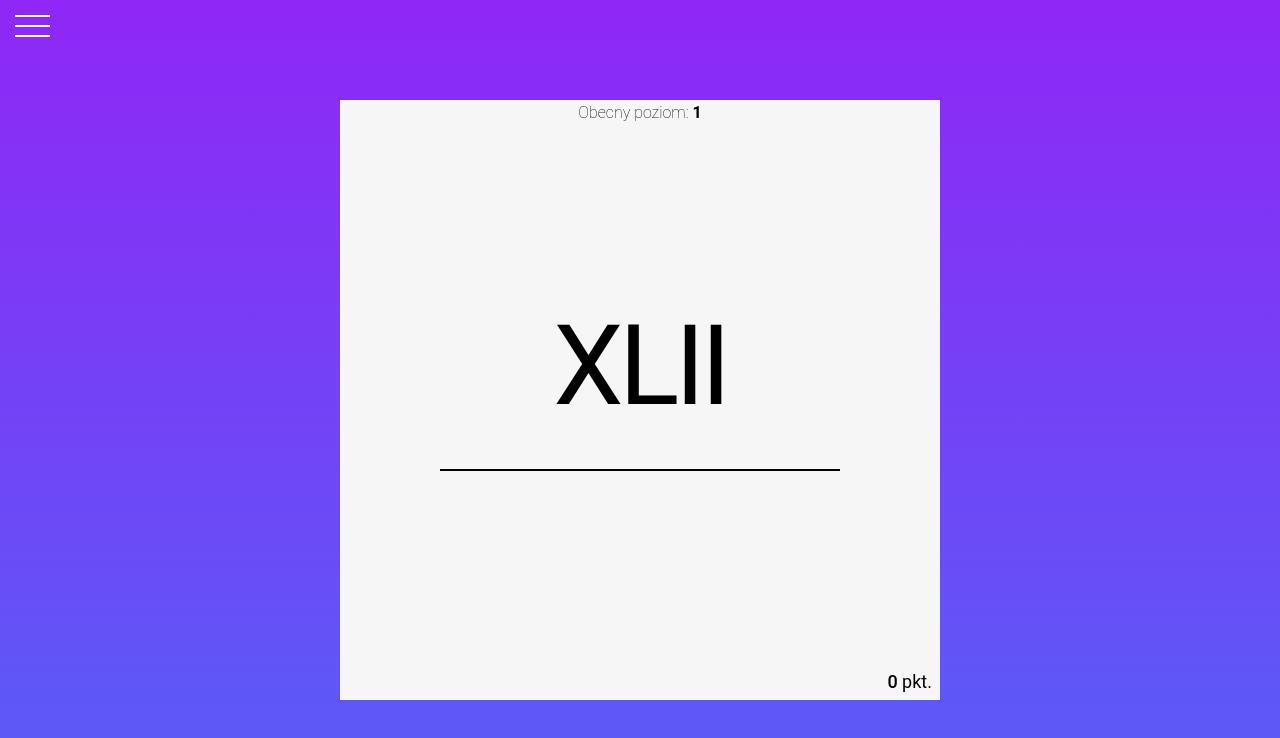
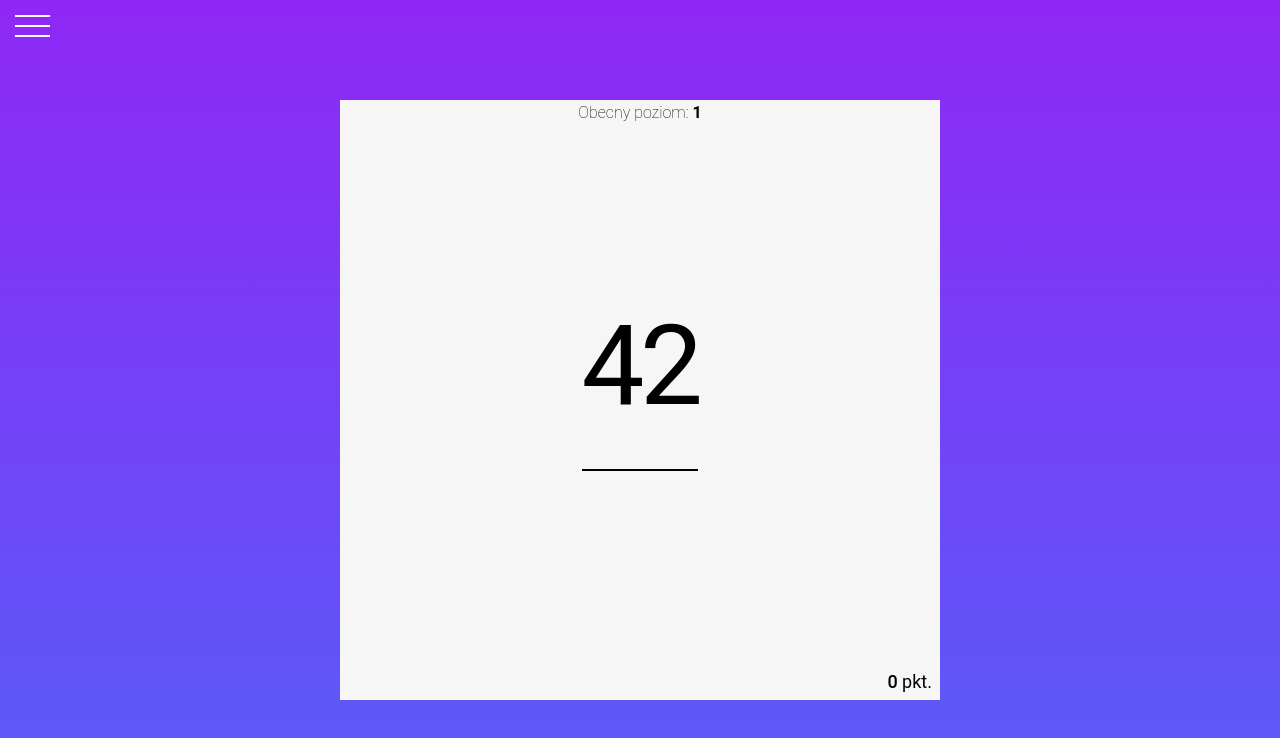
Before and after one commit to SoKamil/roman, a Vue app: page / in a window 1280 px wide. Both pictures are taken after a click on the button "GRAJ". Shown: the top 738 px of the page. Built offline with nearby package versions, Linux system fonts and the light colour scheme; a small style sheet from the web is missing.

Commit message:
merged riddle components into single one

```diff
--- a/src/App.vue
+++ b/src/App.vue
@@ -3,8 +3,9 @@
     <info-menu  v-show="!gameStarted" @startGame="startGame"></info-menu>
     <transition name="fade">
       <div :class="{'shake animated': animated}" @animationend="animated = false" v-if="gameStarted" v-show="!faded" id="mainCard">
-        <roman-riddle v-if="currentType==='roman'" @goodAnswer="goodAnswer" @badAnswer="badAnswer" v-bind:riddle="currentRiddle" class="riddle"></roman-riddle>
-        <arabic-riddle v-if="currentType==='arabic'" @goodAnswer="goodAnswer" @badAnswer="badAnswer" v-bind:riddle="currentRiddle" class="riddle"></arabic-riddle>
+        <!-- <roman-riddle v-if="currentType==='roman'" @goodAnswer="goodAnswer" @badAnswer="badAnswer" v-bind:riddle="currentRiddle" class="riddle"></roman-riddle>
+        <arabic-riddle v-if="currentType==='arabic'" @goodAnswer="goodAnswer" @badAnswer="badAnswer" v-bind:riddle="currentRiddle" class="riddle"></arabic-riddle> -->
+        <riddle :type="riddleType" @goodAnswer="goodAnswer" @badAnswer="badAnswer" :riddle="currentRiddle" class="riddle"></riddle>
       </div>
     </transition>
     <div id="bg" ref="bg">
@@ -41,9 +42,10 @@
 
 <script>
 import animatedNumber from './components/animatedNumber.vue'
-import arabicRiddle from './components/arabicRiddle.vue'
+// import arabicRiddle from './components/arabicRiddle.vue'
+// import romanRiddle from './components/romanRiddle.vue'
+import riddle from './components/riddle.vue'
 import infoMenu from './components/infoMenu.vue'
-import romanRiddle from './components/romanRiddle.vue'
 import progressBar from './components/progressBar.vue'
 import Howler from 'howler'
 const { Howl } = Howler
@@ -52,9 +54,10 @@ const { Howl } = Howler
 export default {
   name: 'app',
   components: {
-    arabicRiddle,
+    // arabicRiddle,
+    // romanRiddle,
+    riddle,
     infoMenu,
-    romanRiddle,
     progressBar,
     animatedNumber
   },
@@ -62,8 +65,8 @@ export default {
     return {
       amountToLevelUp: 4,
       gameStarted: false,
-      currentType: String,
-      currentRiddle: Number,
+      riddleType: String,
+      currentRiddle: '',
       level: 1,
       streak: 0,
       progress: 0,
@@ -139,6 +142,7 @@ export default {
       return Array(+digits.join("") + 1).join("M") + roman;
     },
     arabize (str) {
+        console.log('arabizing ' + str)
         str = str.toUpperCase();
         var validator = /^M*(?:D?C{0,3}|C[MD])(?:L?X{0,3}|X[CL])(?:V?I{0,3}|I[XV])$/,
         token = /[MDLV]|C[MD]?|X[CL]?|I[XV]?/g,
@@ -173,9 +177,10 @@ export default {
 
       this.prevRand = parseInt(rand)
       this.currentRiddle = parseInt(rand)
-      this.currentType = 'roman'
+      // this.currentType = 'roman'
+      this.randomBetween(0,1) === 0 ? this.riddleType = 'roman' : this.riddleType = 'arabic'
+      // this.riddleType = 'roman'
       // setTimeout(()=>this.randomBetween(0,1) === 0 ? this.currentType = 'roman' : this.currentType = 'arabic',10)
-      // this.randomBetween(0,1) === 0 ? this.currentType = 'roman' : this.currentType = 'arabic'
     },
     goodAnswer(){
       this.streak++
--- a/src/components/infoMenu.vue
+++ b/src/components/infoMenu.vue
@@ -8,7 +8,6 @@
             Punkty, jak i obecny poziom nie znikają po odświeżeniu strony, resetuje się natomiast licznik poprawnych pod rząd odpowiedzi.<br>
             Ściągawka znajduje się w lewym górnym rogu.<br>
             Powodzenia!
-
         </div>
         <div style="text-align: center;">
             <v-btn id="start" @click="startGame" large color="blue">GRAJ</v-btn>
--- /dev/null
+++ b/src/components/riddle.vue
@@ -0,0 +1,127 @@
+<template>
+    <!-- <riddle :type="riddleType" @goodAnswer="goodAnswer" @badAnswer="badAnswer" v-bind:riddle="currentRiddle" class="riddle"></riddle> -->
+    <!-- <roman-riddle v-if="currentType==='roman'" @goodAnswer="goodAnswer" @badAnswer="badAnswer" v-bind:riddle="currentRiddle" class="riddle"></roman-riddle> -->
+    <div>
+        <span class="riddleText" ref="riddleText">{{currentRiddle}}</span>
+        <!-- <v-text-field id="answerInArabic" class="answerInput" autofocus type="number" v-model="answer" @keyup.enter="guess" ref="questionInput"></v-text-field> -->
+        <v-text-field id="answerInput" autofocus v-model="answer" @keyup.enter="guess" ref="questionInput"></v-text-field>
+    </div>
+</template>
+
+<script>
+//
+export default {
+    props: ['type', 'riddle'],
+    data () {
+        return {
+            answer: null
+        }
+    },
+    computed: {
+        riddleArabized() {
+            return parseInt(this.riddle)
+        },
+        riddleRomanized () {
+            return this.$parent.romanize(this.riddle)
+        },
+        currentRiddle() {
+            return this.type == 'arabic' ? this.riddleArabized : this.riddleRomanized
+        },
+    },
+    watch: {
+        type(newVal) {
+            this.type = newVal
+        },
+        riddle(newVal) {
+            this.riddle = newVal
+            // this.riddleArabized = parseInt(this.riddle)
+            // this.riddleRomanized = this.$parent.romanize(this.riddle)
+        },
+        currentRiddle() {
+            this.$nextTick(()=>{
+                this.fixTextWidth()
+            })
+        }
+        // riddleRomanized() {
+        //     this.$nextTick(()=>{
+        //         this.fixTextWidth()
+        //     })
+        // }
+    },
+    created () {
+        this.$nextTick(() => {
+            this.$refs.questionInput.focus()
+            this.fixTextWidth()
+        })
+    },
+    methods: {
+        guess() {
+            if (this.type == 'arabic') {
+                console.log('arabic')
+                if (this.answer != null && this.answer.trim() == this.riddleRomanized) {
+                    console.log(`Good answer! ${this.answer} == ${this.riddleRomanized}`)
+                    this.$emit('goodAnswer')
+                }
+                else {
+                    console.log(`Bad answer! ${this.answer} != ${this.riddleRomanized}`)
+                    this.$emit('badAnswer')
+                }
+            } else if (this.type == 'roman') {
+                // console.log('roman')
+                // if (this.answer != null && this.answer.toUpperCase().trim() == this.riddleArabized) {
+                //     console.log(`Good answer! ${this.answer} == ${this.riddleArabized}`)
+                //     this.$emit('goodAnswer')
+                // }
+                // else {
+                //     console.log(`Bad answer! ${this.answer} != ${this.riddleArabized}`)
+                //     this.$emit('badAnswer')
+                // }
+                this.$emit('goodAnswer')
+            }
+
+            this.answer = null
+        },
+        fixTextWidth() {
+            var rt = this.$refs['riddleText']
+            var riddleTextWidth = rt.getBoundingClientRect().width
+            var bgWidth = this.$parent.$refs['bg'].getBoundingClientRect().width
+            var bgMargin = 30
+
+            console.log(riddleTextWidth)
+
+            this.$nextTick(()=>{
+                console.log(rt.getBoundingClientRect().width)
+            })
+            rt.style.fontSize = ''
+
+            while (bgWidth - bgMargin < riddleTextWidth) {
+                var riddleTextSize = parseFloat(getComputedStyle(rt, null).getPropertyValue('font-size'))
+                rt.style.fontSize = riddleTextSize - 1 + 'px'
+                riddleTextWidth = rt.getBoundingClientRect().width
+            }
+        }
+    }
+}
+</script>
+<style>
+.riddleText {
+    font-family: Roboto,sans-serif;
+    font-size: 112px;
+    font-weight: 300;
+    letter-spacing: -.04em;
+    line-height: 1;
+    font-weight: 400;
+}
+
+#answerInput {
+    text-align:center;
+    font-size: 32px;
+    text-transform: uppercase;
+}
+
+#answerInput::-webkit-inner-spin-button, #answerInput::-webkit-outer-spin-button {
+    -webkit-appearance: none !important;
+    margin: 0 !important;
+    -moz-appearance:textfield !important;
+}
+</style>
```
